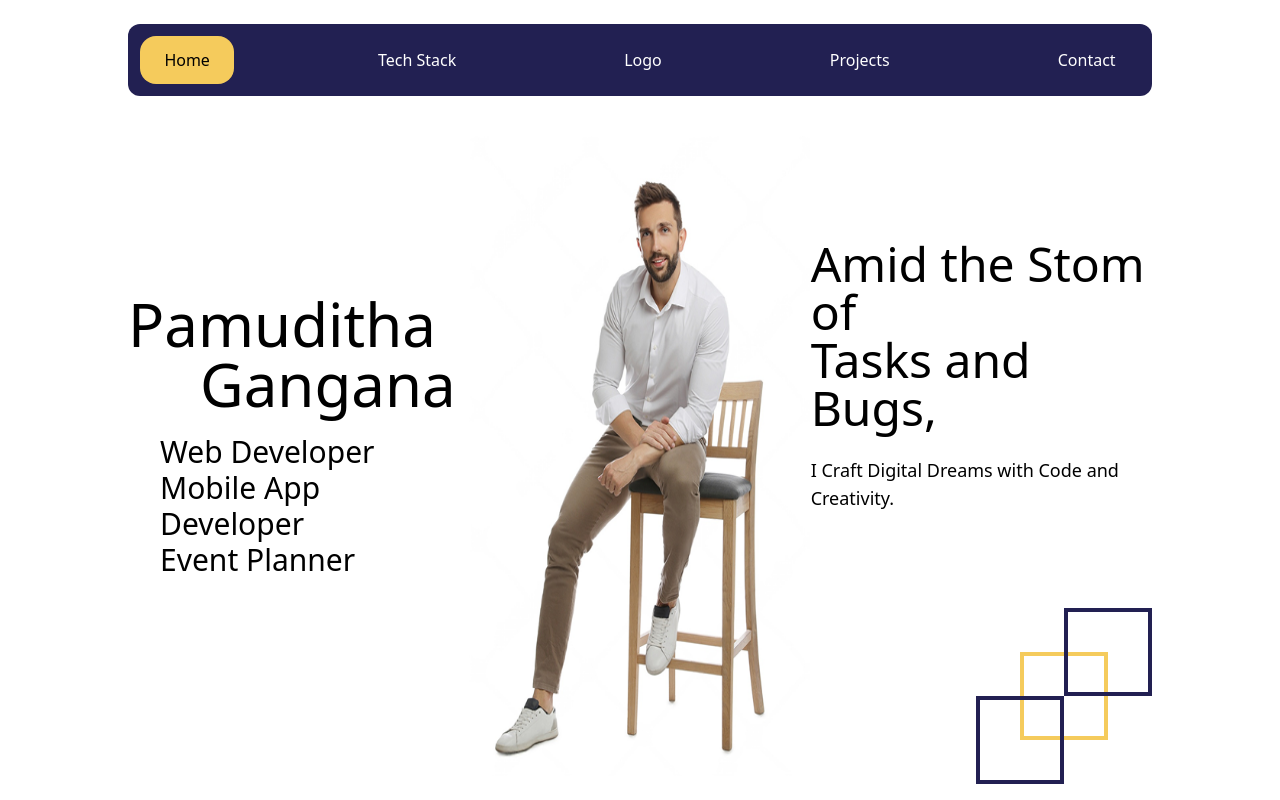
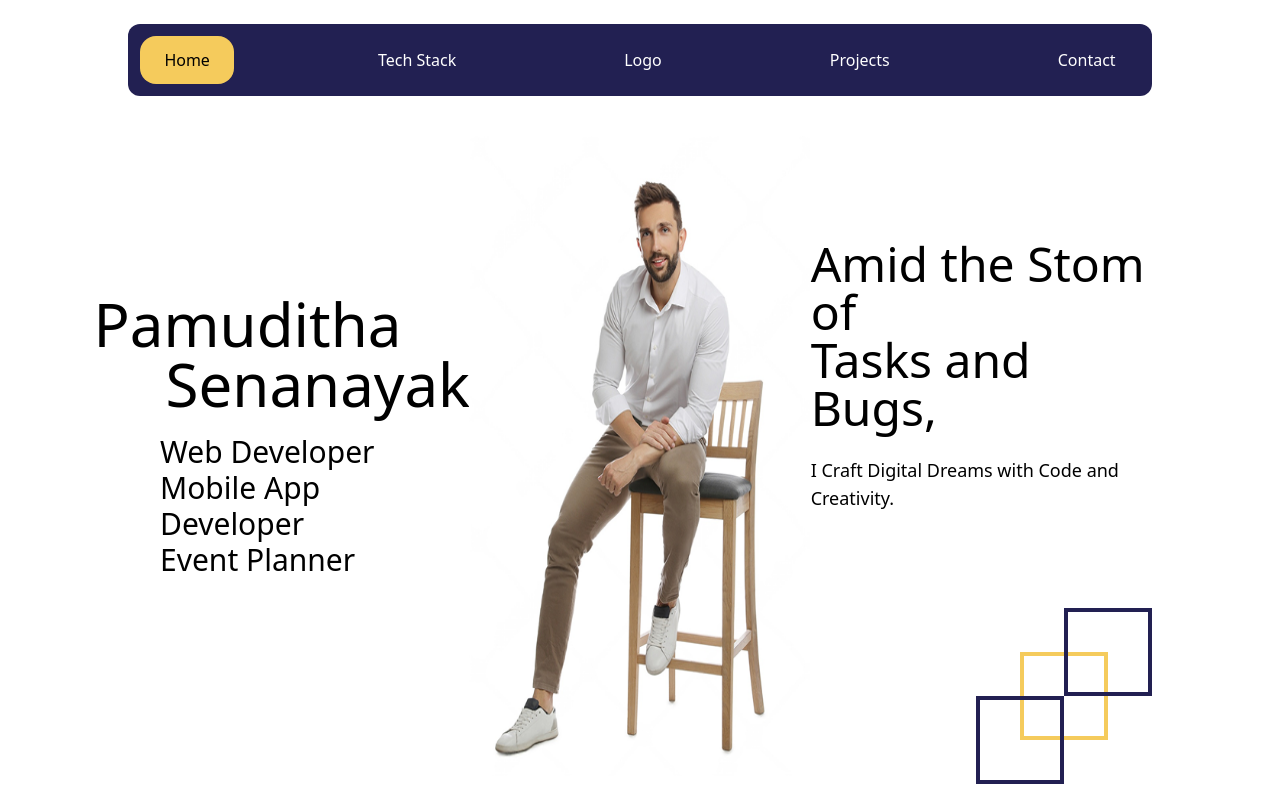
Before and after one commit to PamudithaGa/portfolio, a React (Vite) app: page / in a window 1280 px wide. Shown: the top 800 px of the page. Built offline with nearby package versions, Linux system fonts and the light colour scheme; a web font is replaced by a local one.

Commit message:
fix: Correct name spelling in Hero component

```diff
--- a/src/components/Hero.tsx
+++ b/src/components/Hero.tsx
@@ -8,7 +8,7 @@ const Hero: React.FC = () => {
         <div className=" h-full w-1/3 flex flex-col justify-center items-center -mt-10">
           {" "}
           <h1 className="font-cursive text-6xl mb-5">
-            Pamuditha <span className="ml-18">Gangana</span>
+            Pamuditha <span className="ml-18">Senanayaka</span>
           </h1>
           <div className="flex flex-col justify-center ml-8 ">
             <h2 className="text-3xl ">Web Developer</h2>
```
